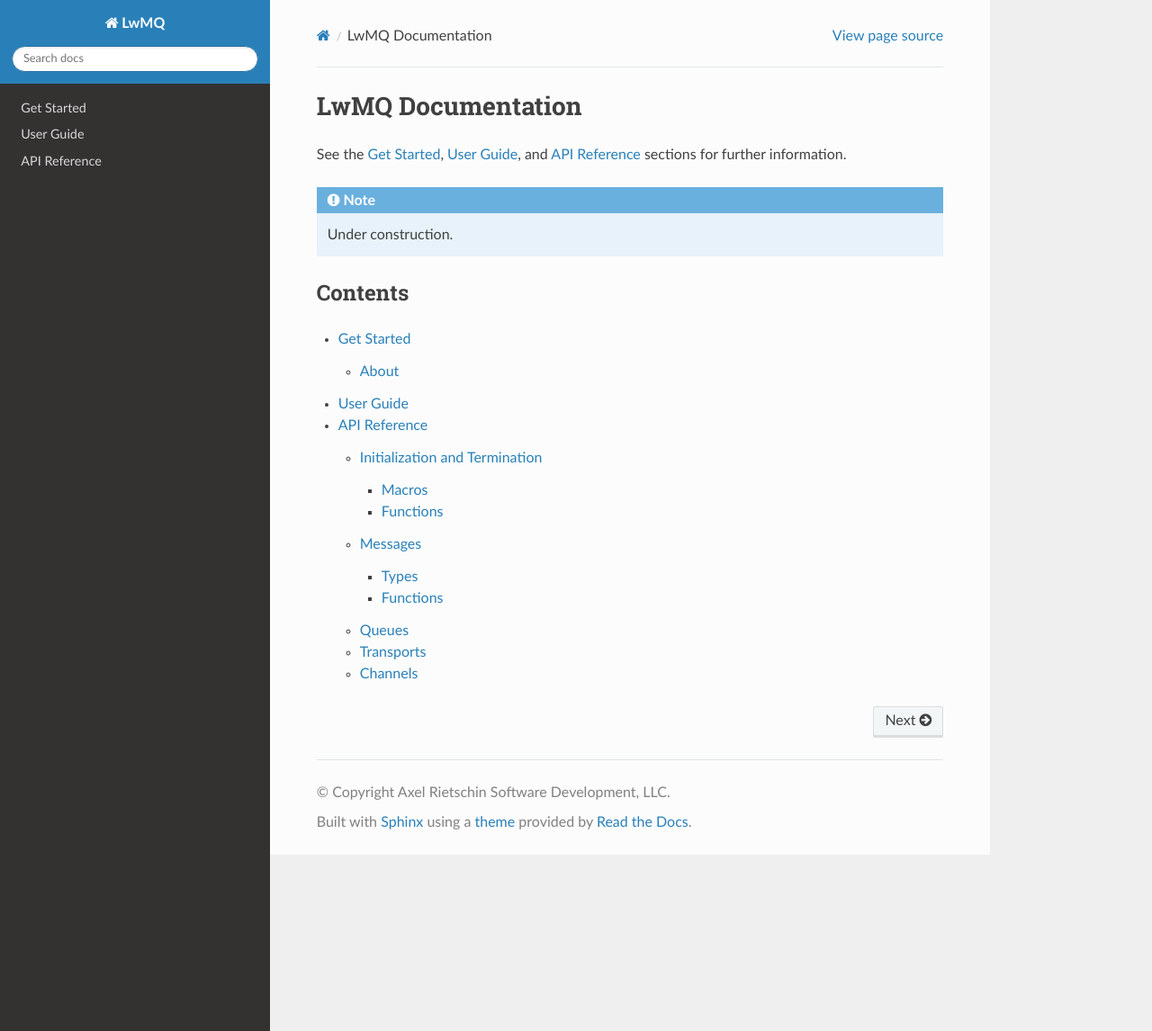
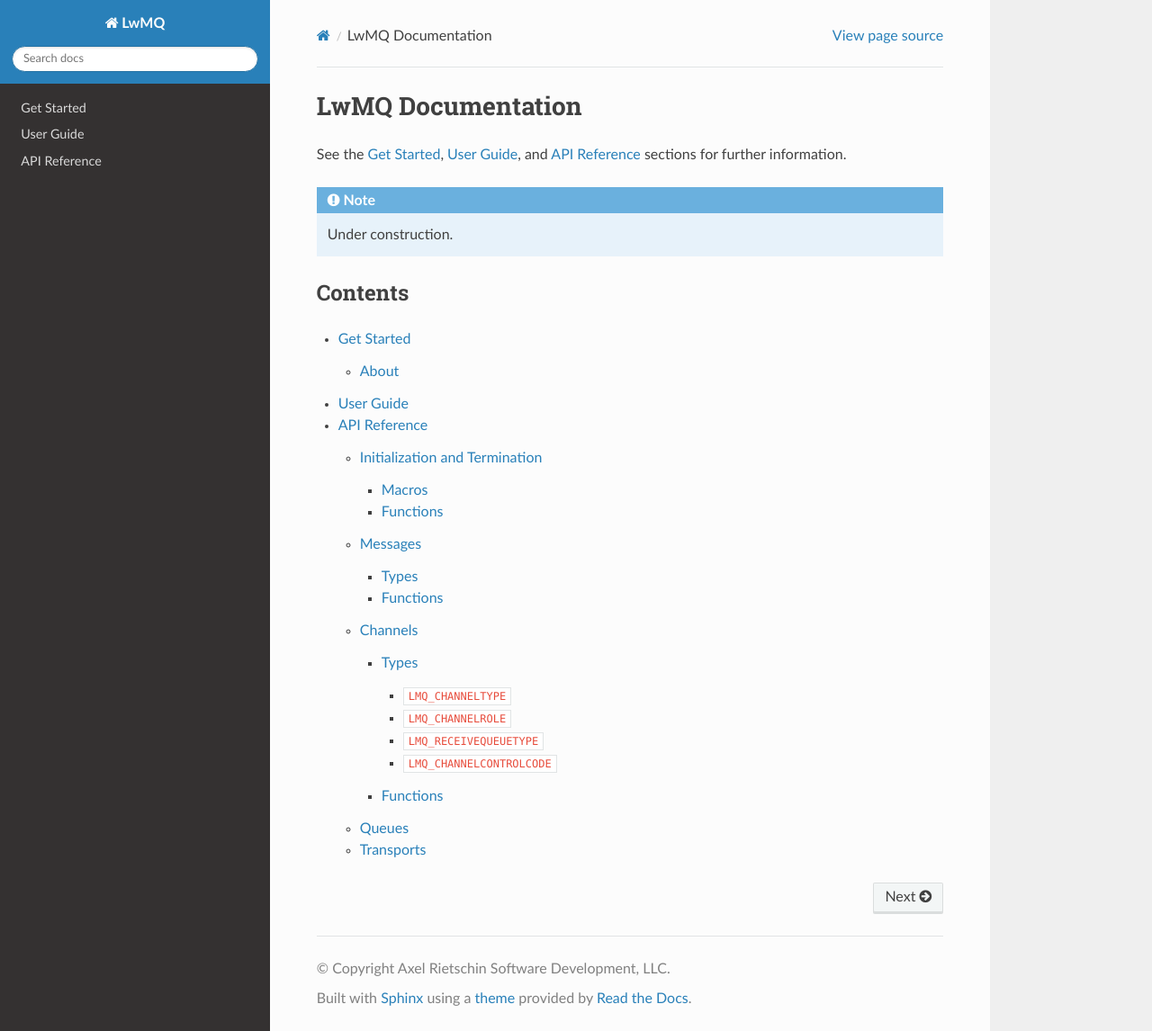
Before and after one commit to axelriet/LwMQ.net, a Sphinx documentation site: the page built from docs/index.rst, in a window 1280 px wide and 1146 px high. Shown: the whole window at 90% size. Built offline with Sphinx 7.4.7 and the Read the Docs theme 3.1.0, drawn with Linux system fonts in a browser that asks for light colours; some of the changed lines change nothing that is shown.

Commit message:
Channel doc

```diff
--- a/docs/api/index.rst
+++ b/docs/api/index.rst
@@ -73,8 +73,8 @@
                               0)))
     {
         //
-        // Messages that failed to send must be
-        // destroyed to free their resources.
+        // Messages that failed to send can be retried or
+        // must be destroyed to free their resources.
         //
 
         LmqDestroyUnsentMessage(&Message);
@@ -87,10 +87,6 @@
 
     An opaque message instance.
 
-.. c:type:: PLMQ_MESSAGE
-
-    A pointer to an opaque message instance.
-
 Functions
 ---------
 
@@ -98,7 +94,7 @@
 
     Creates a new message instance.
 
-    :param FrameCountHint: A hint for the number of frames that will be added to the message. This is used to optimize internal data structures but does not limit the actual number of frames that can be added. For most applications, pass LMQ_MESSAGEFRAMECOUNT_DEFAULT.
+    :param FrameCountHint: A hint for the number of frames that will be added to the message. For most applications, pass LMQ_MESSAGEFRAMECOUNT_DEFAULT.
 
     :param Message: A pointer to a variable that receives the created message instance.
 
@@ -115,9 +111,9 @@
 
     :param Message: The message to create a reference from.
 
-    .. note:: Creating a message reference offers a way to send the same message through more than one communication channel. The normal behavior is the application returns ownerthip of the message to LwMQ when queuing them for sending. Since sending messages is asynchronous, the application cannot keep a reference to the message sent, as it will be destroyed asynchronously at some point in the future. Creating a message reference allows the application to send the original and retain a reference to be sent through another channel. LwMQ takes care of reference counting and manages the lifetime of the messages handed back to it. Creating a message reference is a lightweight operation, as the clone shares the same data frames as the original message. The clone is independent of the original message's lifetime, and can be safely used even after the original message has been sent and destroyed by LwMQ.
+    :param MessageRef: A pointer to a variable that receives the created message reference. The reference shares the same data frames as the original message and is independent of the original message's lifetime.
 
-    :param MessageRef: A pointer to a variable that receives the created message instance. The reference shares the same data frames as the original message and is independent of the original message's lifetime.
+    .. note:: Creating a message reference offers a way to send the same message through more than one communication channel. The normal behavior is the application returns ownership of the message to LwMQ when queuing them for sending. Since sending messages is asynchronous, the application cannot keep a reference to the message sent, as it will be destroyed asynchronously at some point in the future. Creating a message reference allows the application to send the original and retain a reference to be sent through another channel. LwMQ takes care of reference counting and manages the lifetime of the messages handed back to it. Creating a message reference is a lightweight operation, as the clone shares the same data frames as the original message. The clone is independent of the original message's lifetime, and can be safely used even after the original message has been sent and destroyed by LwMQ.
 
 .. code:: c
 
@@ -315,11 +311,103 @@
         }
     }
 
+Channels
+========
+
+Types
+-----
+
+.. c:type:: PLMQ_CHANNEL
+
+    An opaque channel instance.
+
+.. cpp:type:: LMQ_CHANNELTYPE
+
+    An enumerated type representing the type of a communication channel.
+
+.. cpp:type:: LMQ_CHANNELROLE
+
+    An enumerated type representing the role of a communication channel once opened.
+
+.. cpp:type:: LMQ_RECEIVEQUEUETYPE
+
+    An enumerated type representing the type of receive queue to use for incoming messages when opening a communication channel as a receiver.
+
+.. cpp:type:: LMQ_CHANNELCONTROLCODE
+
+    An enumerated type representing the control codes for performing a control operation on a communication channel.
+
+Functions
+---------
+
+.. c:function:: LMQAPI LmqCreateChannel(LMQ_CHANNELTYPE ChannelType, PLMQ_CHANNEL Channel)
+
+    Creates a new communication channel.
+
+    :param ChannelType: The type of the communication channel to create.
+
+    :param Channel: A pointer to a variable that receives the created channel instance.
+
+.. c:function:: LMQAPI LmqOpenChannel(LMQ_CHANNEL Channel, LMQ_CHANNELROLE ChannelRole, LMQ_RECEIVEQUEUETYPE ReceiveQueueType, LONG ReceiveQueueCapacity)
+
+    Opens a communication channel for sending or receiving messages.
+
+    :param Channel: The communication channel to open.
+
+    :param ChannelRole: The role that the channel will play once opened, either sender or receiver.
+
+    :param ReceiveQueueType: If the channel is opened as a receiver, the type of receive queue to use for incoming messages.
+
+    :param ReceiveQueueCapacity: If the channel is opened as a receiver, the maximum number of messages that can be queued for receiving at any given time. This parameter must be zero if the channel is opened only as a sender.
+
+    .. note:: Transports must be added before the channel is opened, and cannot be added once the channel is opened. The channel will not be able to be opened until at least one transport has been added.
+
+.. c:function:: LMQAPI LmqChannelControl(LMQ_CHANNEL Channel, LMQ_CHANNELCONTROLCODE ControlCode, PVOID InputBuffer, ULONG InputBufferLengthBytes, PVOID OutputBuffer, ULONG OutputBufferLengthBytes, PULONG BytesReturned)
+
+    Performs a control operation on a communication channel.
+
+    :param Channel: The communication channel to perform the control operation on.
+
+    :param ControlCode: The control code representing the control operation to perform.
+
+    :param InputBuffer: An optional pointer to a buffer containing input data for the control operation.
+
+    :param InputBufferLengthBytes: The size of the input buffer in bytes.
+
+    :param OutputBuffer: An optional pointer to a buffer that receives output data from the control operation.
+
+    :param OutputBufferLengthBytes: The size of the output buffer in bytes.
+
+    :param BytesReturned: An optional pointer to a variable that receives the size of the data returned in the output buffer in bytes.
+
+.. c:function:: LMQAPI LmqFlushChannel(LMQ_CHANNEL Channel, UINT32 TimeoutMs)
+
+    Flushes a communication channel, ensuring that all pending messages are sent.
+
+     :param Channel: The communication channel to flush.
+
+    :param TimeoutMs: The maximum time to wait for the flush operation to complete, in milliseconds. A value of INFINITE can be used to wait indefinitely.
+
+    .. note:: This function blocks until all pending messages are sent or until the specified timeout elapses. If the flush operation does not complete within the specified timeout, the function returns a timeout error code, but any pending messages will still be sent. You can call this function periodically when sending messages at a rapit pace through an unbounded send queue, of the recipients don't drain the queue fast enough, which causes the number of queued messages on the sending side to keep growing. Flushing the channel allows the application to apply backpressure and avoid excessive memory usage by ensuring that pending messages are sent before queuing more messages for sending.
+
+.. c:function:: LMQAPI LmqCloseChannel(LMQ_CHANNEL Channel, UINT32 LingerMs)
+
+    Closes a communication channel.
+
+    :param Channel: The communication channel to close.
+
+    :param LingerMs: The maximum time to wait for any pending messages to be processed (sent, or dispatched to the receiving queue) before forcefully closing the channel, in milliseconds. A value of INFINITE can be used to wait indefinitely.
+
+    .. note:: If LingerMs > 0 the function internally calls LmqFlushChannel() to ensure that all pending messages are sent before closing the channel. If the flush operation does not complete within the LingerMs time, the channel is forcefully closed anyway.
+
+.. c:function:: LMQAPI LmqDestroyChannel(LMQ_CHANNEL Channel)
+
+    Destroys a communication channel.
+
+    :param Channel: The communication channel to destroy.
+
 Queues
 ======
 
 Transports
 ==========
-
-Channels
-========
```
